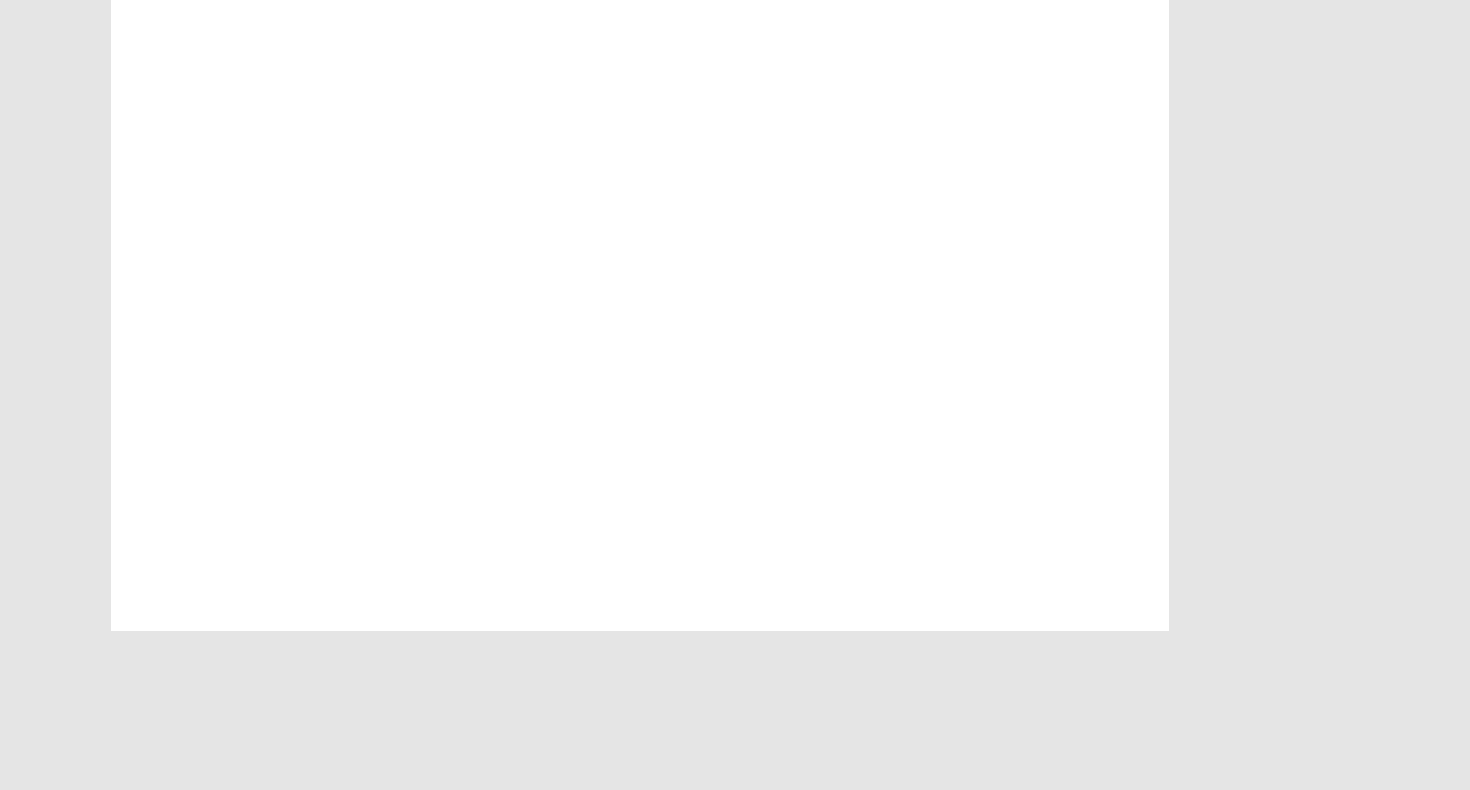
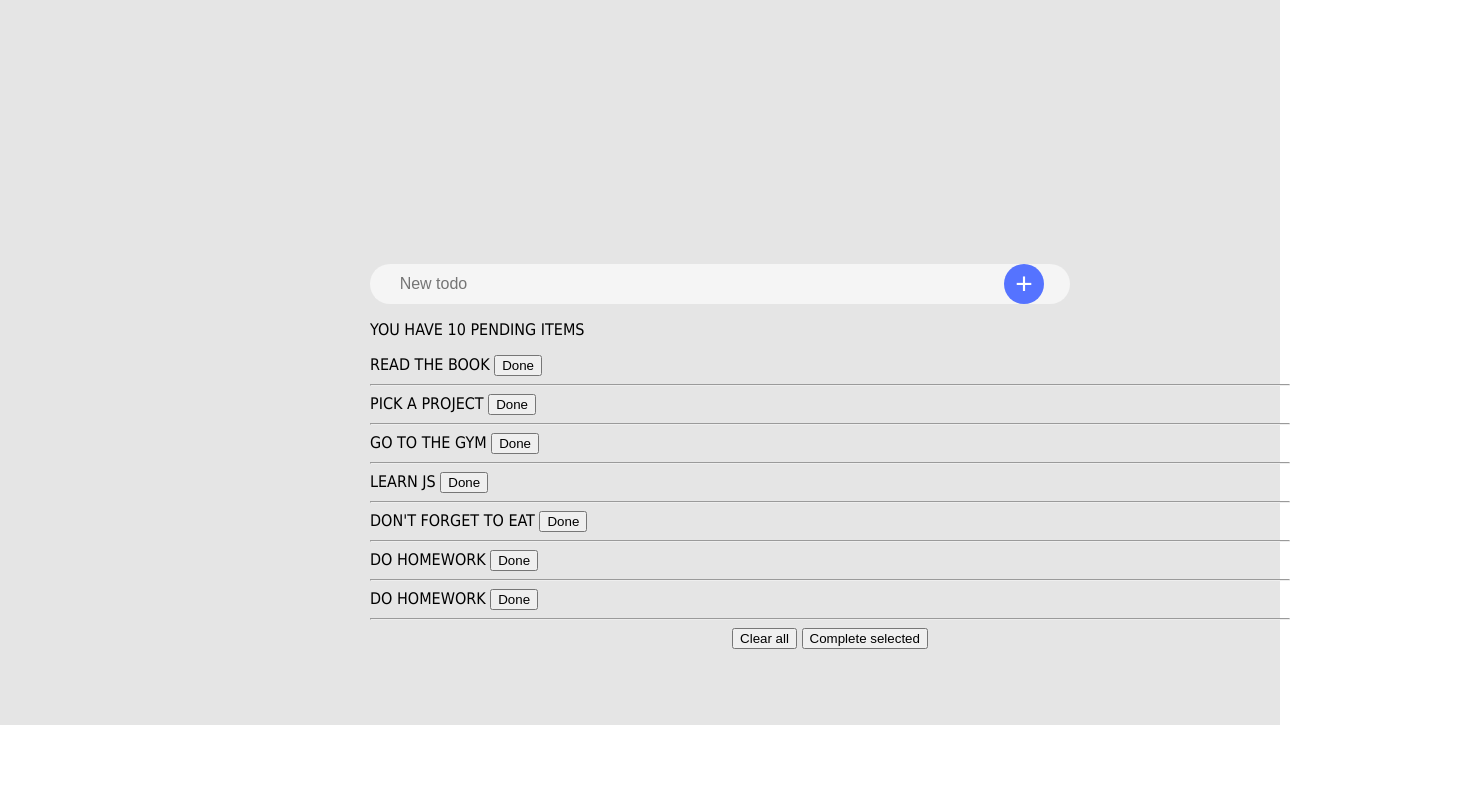
Before and after one commit to NataliaMakulovych/MyFirsCode, a plain HTML site: page Project-1.html in a window 1280 px wide. Shown: the part 195-985 px from the top of the page, 1470 px wide, since content can reach past the window. Before the commit the page ends 866 px from the top, so only its background shows below. Drawn offline with Linux system fonts and the light colour scheme.

Commit message:
Додала Todolist та стилі

```diff
--- a/Project-1.css
+++ b/Project-1.css
@@ -1,15 +1,74 @@
 body {
-  background: #e5e5e5;
-  padding: 2em;
+  margin: 0;
+  font-family: Tahoma;
 }
-div {
-    /* position: absolute ; */
-    width: 1058px;
-    height: 786px;
-    /* left: 191px;
-    top: 119px;
-     */
-     margin: auto;
-     /* justify-content: center; */
-    background: #FFFFFF;
+
+.cover {
+  height: 100vh;
 }
+.todo-wrapper {
+  height: 100vh;
+  padding-top: 120px;
+  background-color: #E5E5E5;
+  text-transform: uppercase;
+  text-align: center;
+  color: #09165F;
+}
+.white-box {
+  margin: 120px 190px;
+  width: 100%;
+  height: 100%;
+  }
+  .content {
+    padding: 160px 180px 580px;
+  }
+.content_main {
+  background: whitesmoke;
+  width: 700px;
+  display: flex;
+  border-radius: 60px;;
+  color:whitesmoke;
+  align-items: center;
+  justify-content: space-around;
+
+}
+.content_main_input {
+  background: whitesmoke;
+  width: 620px;
+  height: 100%;
+  display: inline-block;
+  border: none;
+  padding:5px 5px 5px 25px;
+  box-sizing: border-box;
+  font-size: 16px;
+}
+.content_main_input:focus-visible {
+  outline: none ;
+}
+.content_main_button {
+  background-color: rgb(85,115,275);
+  width: 40px;
+  height: 40px;
+  color: white;
+  border: none;
+  border-radius: 50%;
+  font-size: 30px;
+  cursor: pointer;
+  position: relative;
+}
+.inputs-content_button:active {
+  background-color: rgb(64,90,238);
+}
+button:hover {
+  color: black;
+}
+.header-items,
+.todolist {
+  color:black;
+  text-align: left;
+}
+.done-button {
+  color:black;
+  text-align: center;
+  margin-right: 20px ;
+}
--- a/Project-1.html
+++ b/Project-1.html
@@ -1,13 +1,87 @@
 <!DOCTYPE html>
 <html lang="en">
-<head>
-    <meta charset="UTF-8">
-    <meta http-equiv="X-UA-Compatible" content="IE=edge">
-    <meta name="viewport" content="width=device-width, initial-scale=1.0">
+  <head>
+    <meta charset="UTF-8" />
+    <meta http-equiv="X-UA-Compatible" content="IE=edge" />
+    <meta name="viewport" content="width=device-width, initial-scale=1.0" />
     <title>Project-1</title>
     <link rel="stylesheet" href="Project-1.css" />
-</head>
-<body>
-  <div>Todolist</div>
-</body>
+  </head>
+  <body>
+    <div class="todo-wrapper">
+      <h1 class="label">Todolist</h1>
+      <div class="white-box">
+        <div class="content">
+          <div class="content_main">
+            <input
+              type="text"
+              placeholder="New todo"
+              class="content_main_input"
+            />
+            <button class="content_main_button">+</button> >
+          </div>
+          <p class="header-items">You have 10 pending items</p>
+          <div class="todolist">
+            Read the book
+            <em class="submission">
+              <input class="done-button" type="submit" value="Done" />
+            </em>
+          </div>
+          <hr />
+          <div class="todolist">
+            Pick a project
+            <em class="submission">
+              <input class="done-button" type="submit" value="Done" />
+            </em>
+          </div>
+          <hr />
+          <div class="todolist">
+            Go to the gym
+            <em class="submission">
+              <input class="done-button" type="submit" value="Done" />
+            </em>
+          </div>
+          <hr />
+          <div class="todolist">
+            Learn JS
+            <em class="submission">
+              <input class="done-button" type="submit" value="Done" />
+            </em>
+          </div>
+          <hr />
+          <div class="todolist">
+            Don't forget to eat
+            <em class="submission">
+              <input class="done-button"  type="submit" value="Done" />
+            </em>
+          </div>
+          <hr />
+          <div class="todolist">
+            Do homework
+            <em class="submission">
+              <input class="done-button" type="submit" value="Done" />
+            </em>
+          </div>
+          <hr />
+          <div class="todolist">
+            Do homework
+            <em class="submission">
+              <input class="done-button" type="submit" value="Done" />
+            </em>
+          </div>
+          <hr />
+          <div>
+            <section class="submission">
+              <input type="submit" name="Clear all" value="Clear all" />
+              <input
+                type="submit"
+                name="complete Selected"
+                value="Complete selected"
+              />
+            </section>
+          </div>
+        </div>
+      </div>
+    </div>
+  </body>
 </html>
```
